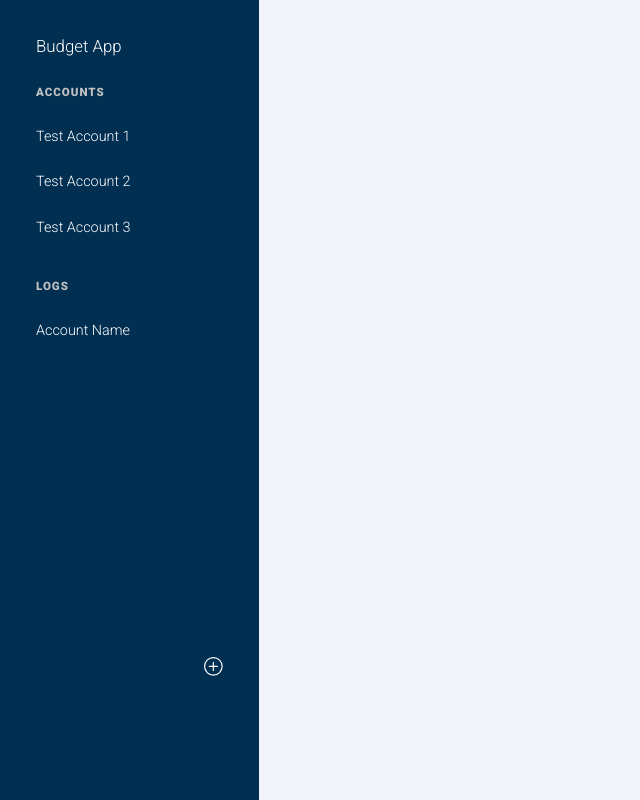
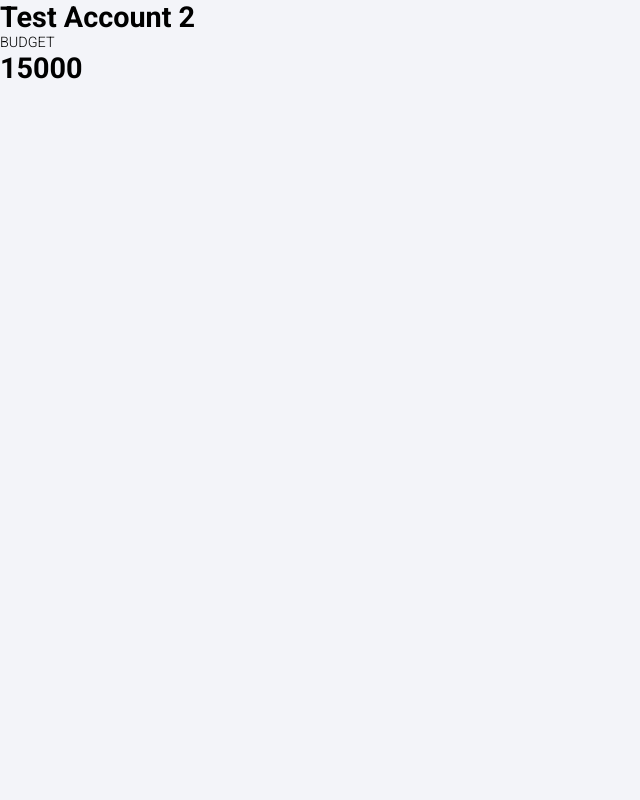
Before and after one commit to michael-dollosa/budgetapp, a React (Create React App) app: page / in a window 1280 px wide. Shown: the whole page, without its empty margins (0-640 px from the left). Built offline with nearby package versions, Linux system fonts and the light colour scheme.

Commit message:
jun 30 update

```diff
--- /dev/null
+++ b/src/components/Header.component.js
@@ -0,0 +1,29 @@
+import { Fragment } from "react"
+import { connect } from "react-redux"
+
+const Header = ({account}) => {
+
+  let statBody = (account !== undefined)
+  ? <Fragment>
+      <h3> {account.name} - {account.budget} </h3>
+    </Fragment>
+  : null
+  console.log("account",account)
+  return(
+    <div>
+      <h1>{account.name}</h1>
+      <label>BUDGET</label>
+      <h1>{account.budget}</h1>
+    </div>
+  )
+}
+
+const mapStateToProps = state => {
+  //setup first logic to find current account based on uniqueID
+  const id = state.budgetAccount.currentAccountID
+  const findCurrentAccount = state.budgetAccount.accounts.find(acc => acc.uniqueID === id )
+  return({
+    account: findCurrentAccount
+  })
+}
+export default connect(mapStateToProps)(Header)
--- a/src/forms/AddAccountForm.styles.scss
+++ b/src/forms/AddAccountForm.styles.scss
@@ -7,6 +7,7 @@
   padding: 2.5rem;
   background-color: var(--form-color-container);
   border-radius: 1rem;
+  transition: .850s;
 }
 
 .account-form > *{
--- a/src/index.js
+++ b/src/index.js
@@ -5,10 +5,11 @@ import { Provider } from "react-redux"
 import store from "./redux/store"
 
 import "./index.styles.scss"
+import Header from "./components/Header.component"
 
 ReactDOM.render(
   <Provider store={ store }>
-    <App />
+    <Header />
   </Provider>
   ,
   document.querySelector("#root")
--- a/src/redux/budgetAccount/budgetAccount.reducer.js
+++ b/src/redux/budgetAccount/budgetAccount.reducer.js
@@ -21,7 +21,7 @@ const testAccounts = [
   },
 ]
 const INITIAL_STATE = {
-  currentAccountID: null,
+  currentAccountID: 9001,
   accounts: testAccounts,
   counter: 0
 }
```
